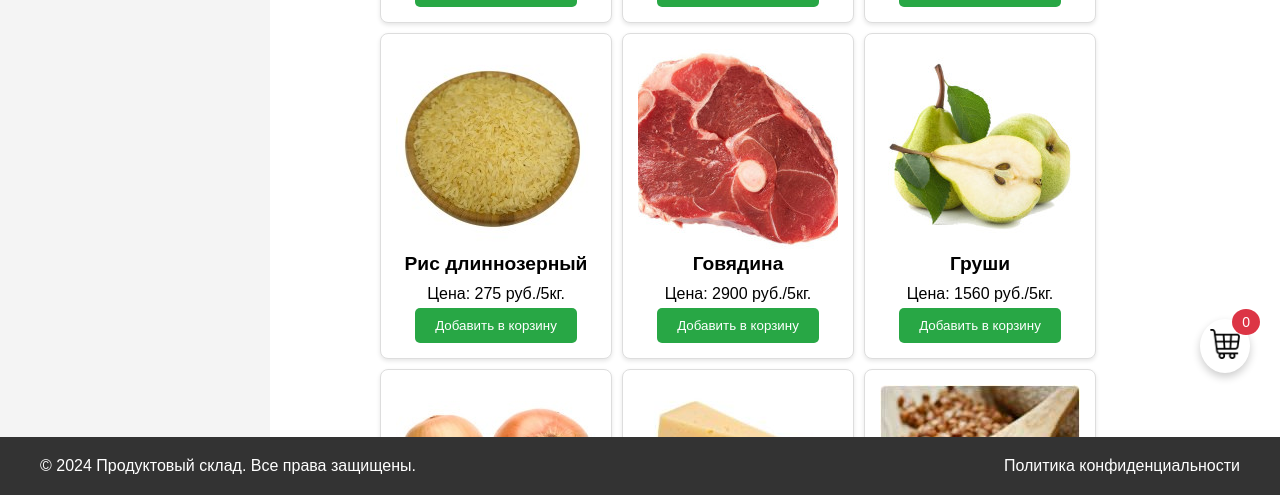
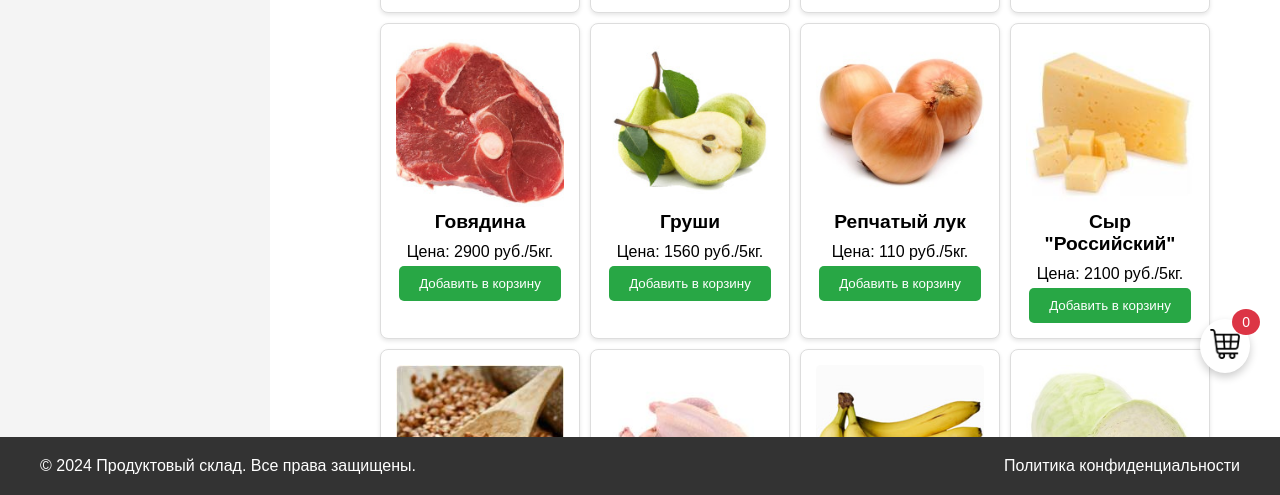
Before and after one commit to Freez0n/Homework, a plain HTML site: page Продуктовый склад/index.html in a window 1280 px wide. Shown: the part 407-902 px from the top of the page. Drawn offline with Linux system fonts and the light colour scheme.

Commit message:
fix: небольшие исправления

```diff
--- a/Продуктовый склад/scripts.js
+++ b/Продуктовый склад/scripts.js
@@ -27,15 +27,15 @@ document.addEventListener('DOMContentLoaded', () => {
         { name: 'Свинина', price: 1750, category: 'Мясо', image: 'img/pig.jpg' },
         { name: 'Апельсины', price: 900, category: 'Фрукты', image: 'img/orange.jpg' },
         { name: 'Помидоры', price: 395, category: 'Овощи', image: 'img/tomato.jpg' },
-        { name: 'Сливочное масло 85% жира', price: 1600, category: 'Молочные продукты', image: 'img/butter.jpg' },
+        { name: 'Сливочное масло 82% жира', price: 1600, category: 'Молочные продукты', image: 'img/butter.jpg' },
         { name: 'Пшеничная крупа', price: 140, category: 'Зерновые', image: 'img/wheat.jpg' },
         { name: 'Баранина', price: 1165, category: 'Мясо', image: 'img/mutton.jpg' },
         // Добавьте дополнительные товары сюда
     ];
 
-    // Загружаем товары
+
     function loadProducts() {
-        productList.innerHTML = ''; // Очистить список товаров
+        productList.innerHTML = '';
         products.forEach(product => {
             const productDiv = document.createElement('div');
             productDiv.classList.add('product');
@@ -49,20 +49,19 @@ document.addEventListener('DOMContentLoaded', () => {
             productList.appendChild(productDiv);
         });
 
-        // Обработчик клика по кнопке "Добавить в корзину"
+
         document.querySelectorAll('.add-to-cart').forEach(button => {
             button.addEventListener('click', (event) => {
                 const product = event.target.closest('.product');
                 const productName = product.querySelector('h2').textContent;
 
-                // Добавляем товар в корзину
                 cart.push(productName);
                 updateCart();
             });
         });
     }
 
-    // Обновление содержимого корзины
+
     function updateCart() {
         cartItemsList.innerHTML = '';
         cart.forEach(item => {
@@ -73,20 +72,18 @@ document.addEventListener('DOMContentLoaded', () => {
         cartCount.textContent = cart.length;
     }
 
-    // Обработчик клика по значку корзины
     cartIcon.addEventListener('click', () => {
         cartPopup.classList.toggle('hidden');
     });
 
-    // Обработчик клика по кнопке "Заказать"
     orderButton.addEventListener('click', () => {
         alert('Спасибо за заказ!');
-        cart.length = 0; // Очистить корзину
+        cart.length = 0;
         updateCart();
         cartPopup.classList.add('hidden');
     });
 
-    // Фильтрация товаров
+
     searchInput.addEventListener('input', filterProducts);
     categoryFilter.addEventListener('change', filterProducts);
 
@@ -108,6 +105,5 @@ document.addEventListener('DOMContentLoaded', () => {
         });
     }
 
-    // Изначальная загрузка товаров
     loadProducts();
 });
--- a/Продуктовый склад/styles.css
+++ b/Продуктовый склад/styles.css
@@ -105,6 +105,7 @@ main {
     box-sizing: border-box;
     position: relative;
     max-height: 330px;
+    max-width: 200px;
 }
 
 .product img {
```
